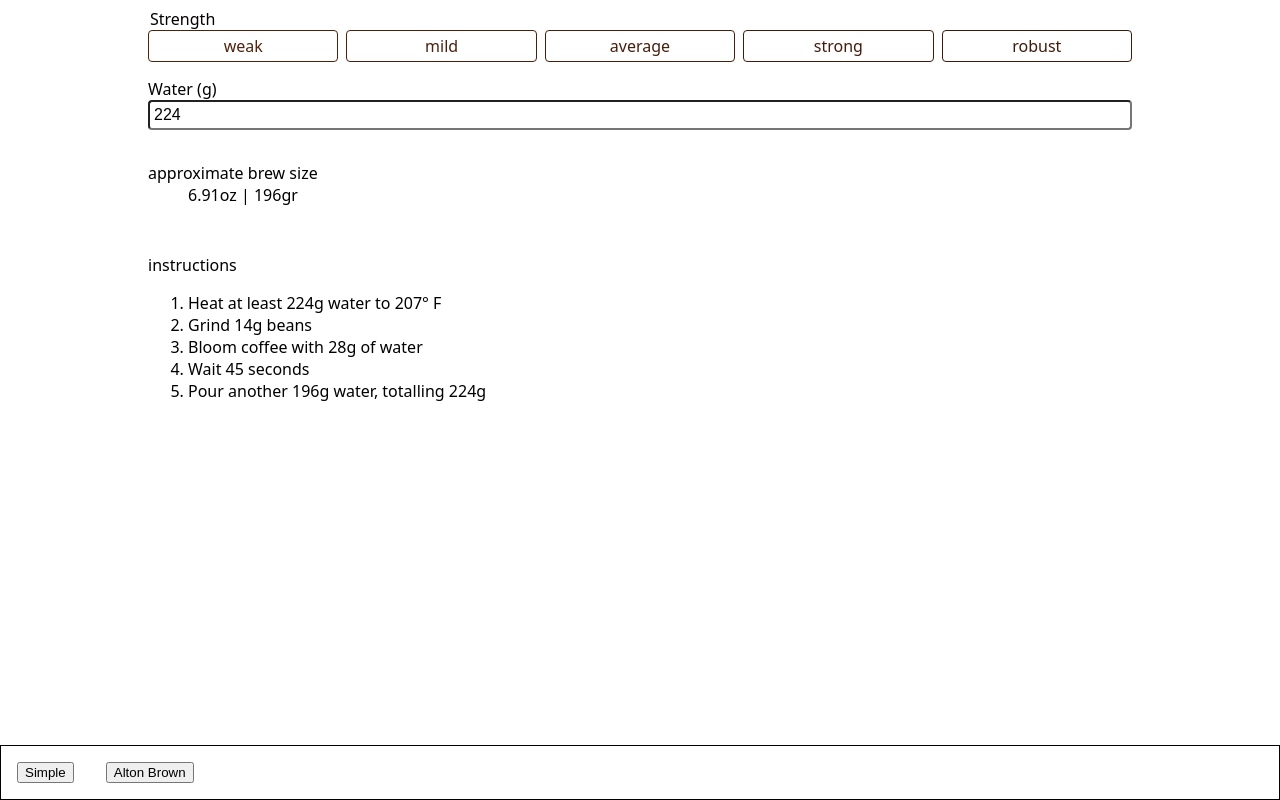
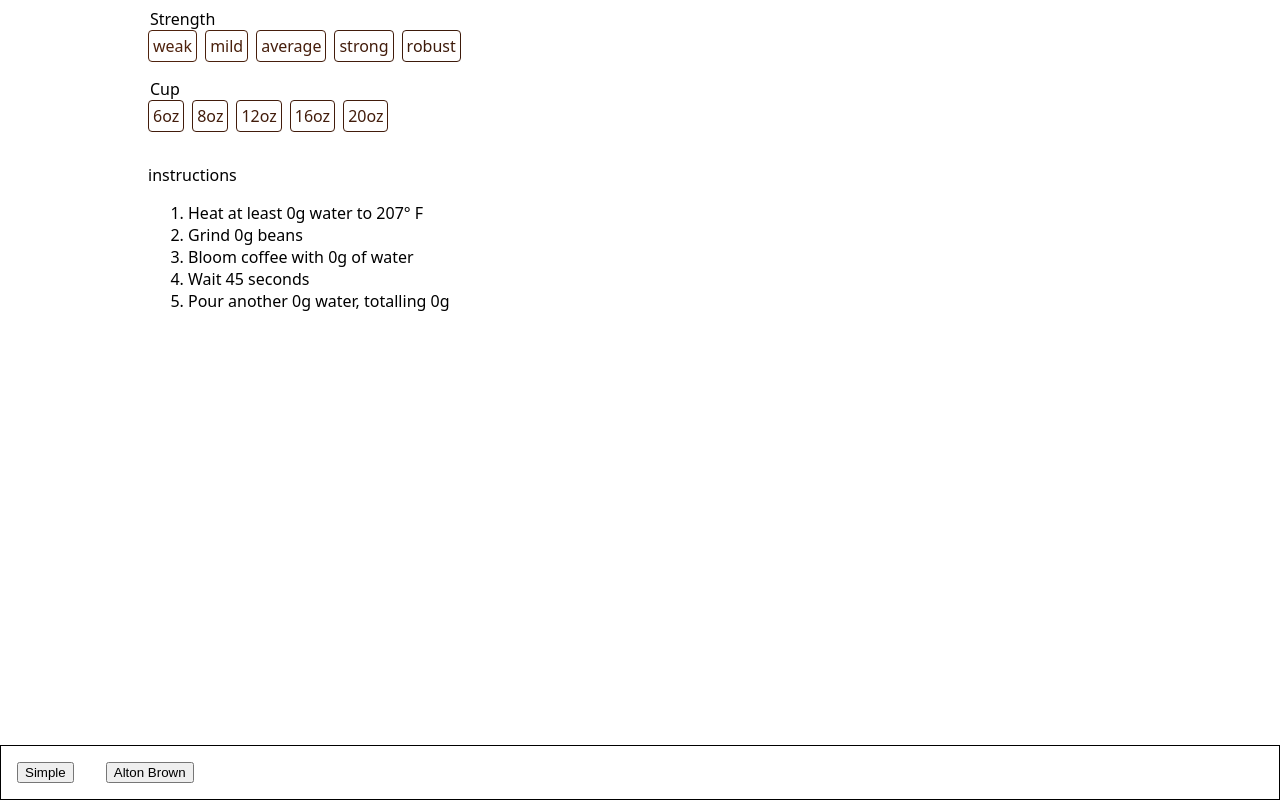
Before and after one commit to Merk42/coffee-config, a React (Vite) app: page / in a window 1280 px wide. Built offline with nearby package versions, Linux system fonts and the light colour scheme.

Commit message:
simple buttons version

```diff
--- a/src/App.tsx
+++ b/src/App.tsx
@@ -4,6 +4,7 @@ import './App.css';
 import Instructions from './components/Instructions';
 import Strength from './components/Strength';
 import Favorites from './components/Favorites';
+import Cups from './components/Cups';
 
 /*
   g to oz
@@ -43,6 +44,8 @@ function App() {
   const [water, setVolume] = useState(224)
   const [ratio, setRatio] = useState(16)
 
+  const [serving, setServing] = useState(0)
+
   const handleRatioChange = (event:any) => {
     setRatio(event.target.value);
   }
@@ -81,12 +84,34 @@ function App() {
     return Math.round((toOz + Number.EPSILON) * 100) / 100;
   },[brewedRaw])
 
+  const calcWater = useMemo(() => {
+    const RAW = serving/(1-(2/ratio))
+    return Math.round((RAW + Number.EPSILON) * 100) / 100;
+  },[serving, ratio])
+
+  const calcBeans = useMemo(() => {
+    const RAW = calcWater / ratio;
+    return Math.round((RAW + Number.EPSILON) * 100) / 100;
+  },[calcWater, ratio])
+
+  const calcBloom = useMemo(() => {
+    const RAW = calcBeans * 2;
+    return Math.round((RAW + Number.EPSILON) * 100) / 100;
+  },[calcBeans])
+
+  const handleServingChange = (event:any) => {
+    setServing(event.target.value);
+  };
+
   return (
     <main>
 
       <Favorites use_favorite ={handleFavorite} />
 
       <Strength onChange={handleRatioChange}/>
+      <Cups onChange={handleServingChange}/>
+
+{/*
 
       <Water
         type="number"
@@ -96,16 +121,22 @@ function App() {
         onChange={handleVolumeChange}
         max={800}
       />
+      */}
+      {/*
       <dl>
         <dt>approximate brew size</dt>
         <dd>{brewedOz}oz | {brewedGr}gr</dd>
       </dl>
+      */}
+      {/*
+      {serving}g
+      */}
 
 
       <Instructions
-       water={water}
-       beans={beans}
-       bloom={bloom}
+       water={calcWater}
+       beans={calcBeans}
+       bloom={calcBloom}
       />
     </main>
   )
--- /dev/null
+++ b/src/components/Cups.tsx
@@ -0,0 +1,79 @@
+import { ChangeEvent, CSSProperties, FC, useState } from 'react'
+import styles from './Strength.module.scss';
+
+interface CupOption {
+    name:string;
+    grams:number;
+}
+
+const cupOptions:CupOption[] = [
+    {
+        name:'6oz',
+        grams:170
+    },
+    {
+        name:'8oz',
+        grams:227
+    },
+    {
+        name:'12oz',
+        grams:340
+    },
+    {
+        name:'16oz',
+        grams:454
+    },
+    {
+        name:'20oz',
+        grams:577
+    }
+]
+
+interface MyCustomCSS extends CSSProperties {
+    '--strength': string;
+}
+
+interface CupProps {
+    onChange: (e: ChangeEvent<HTMLInputElement>) => void
+}
+
+
+
+const Cups: FC<CupProps> = ({
+  onChange,
+}) => {
+    const [isCustom, setIsCustom] = useState(false);
+    const handleToggle = () => {
+        setIsCustom(!isCustom);
+    };
+
+    return (
+        <div>
+            <fieldset className={styles.allOptions}>
+                <legend>Cup</legend>
+                {cupOptions.map((option) => {
+                    return (
+                        <>
+                        <input id={option.name} type="radio" name="cup" value={option.grams} onChange={onChange}/>
+                        <label htmlFor={option.name} className={styles.option} style={{ '--strength': '15%'} as MyCustomCSS}>
+                            {option.name}
+                        </label>
+                        </>
+                    )
+                })}
+                {/*
+                <button onClick={handleToggle}>custom</button>
+                */}
+
+            </fieldset>
+            { isCustom &&
+                <>
+                <label>g</label>
+                <input type="number" />
+                </>
+            }
+        </div>
+    )
+}
+
+export default Cups
--- a/src/components/Strength.module.scss
+++ b/src/components/Strength.module.scss
@@ -1,6 +1,9 @@
 .allOptions {
+    /*
     display: grid;
     grid-template-columns: repeat(5, 1fr);
+    */
+    display: flex;
     margin: 0;
     padding: 0;
     gap:.5rem;
@@ -17,6 +20,9 @@
     padding: .25rem;
     border-radius: .25rem;
 }
+.option:hover{
+    cursor: pointer;
+}
 input[type="radio"]:checked+.option{
     background-color: var(--color);
     color: #FFF;
```
